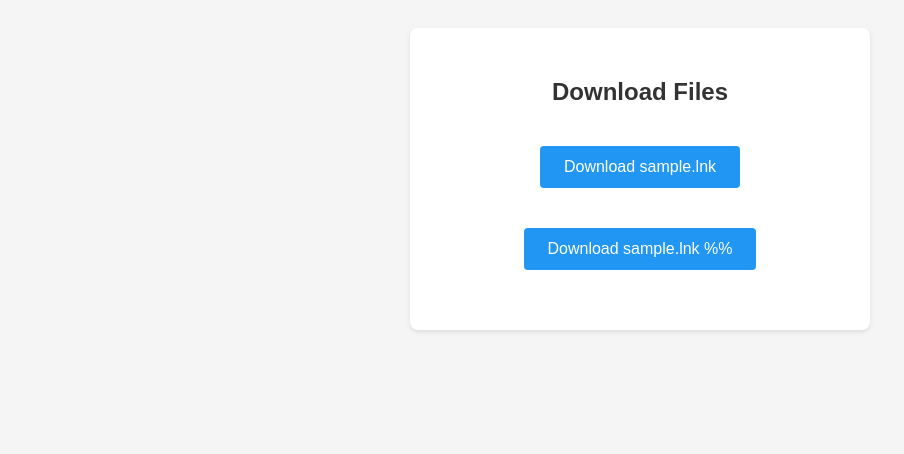
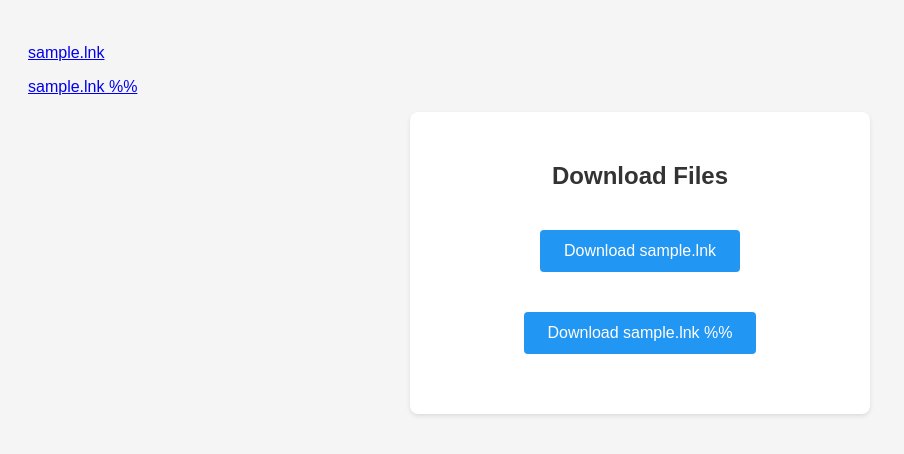
Before and after one commit to guruni13/webtest, a plain HTML site: page windows/SVE-2026-0535-2.html in a window 1280 px wide. Shown: the whole page, without its empty margins (0-904 px from the left). Drawn offline with Linux system fonts and the light colour scheme.

Commit message:
Update SVE-2026-0535-2.html

```diff
--- a/windows/SVE-2026-0535-2.html
+++ b/windows/SVE-2026-0535-2.html
@@ -49,6 +49,17 @@
     </style>
 </head>
 <body>
+
+    <p>
+      <a href="./guruni_samsung.lnk" target="_self">sample.lnk</a>
+    </p>
+
+
+    <p>
+      <a href="./guruni_samsung.lnk %%" target="_self">sample.lnk %%</a>
+    </p>
+
+
     <div class="download-container">
         <h2>Download Files</h2>
 
```
